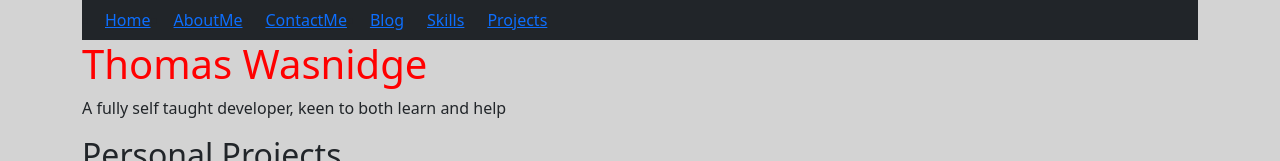
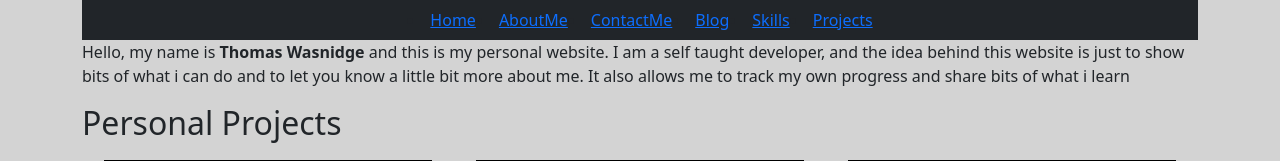
Before and after one commit to wozza0212/Portfolio, a Django app: page / in a window 1280 px wide. Shown: the top 161 px of the page. Run offline with Django 3.2, Linux system fonts and the light colour scheme; data comes from the database, SQL or seed files in the repository; parts of the project's set-up code (start-up, migrations or seed data) failed here and were passed over.

Commit message:
a bit more about me, center nav bar

```diff
--- a/portfolio/static/css/portfolio.css
+++ b/portfolio/static/css/portfolio.css
@@ -21,4 +21,5 @@ body{
 .project {
     border: solid black 2px;
     margin: 10px;
+    padding: 20px;
 }
--- a/portfolio/templates/portfolio/base.html
+++ b/portfolio/templates/portfolio/base.html
@@ -10,7 +10,7 @@
 </head>
 <body>
     <div class="container">
-        <div class="navbar navbar-expand-lg navbar-dark bg-dark">
+        <div class="navbar navbar-expand-lg navbar-dark bg-dark justify-content-center">
             <li class="nav-item">
                 <a href="{% url 'home' %}">Home</a>
             </li>
--- a/portfolio/templates/portfolio/home.html
+++ b/portfolio/templates/portfolio/home.html
@@ -10,8 +10,11 @@
 
     <div class="container">
         <div class="Small_info">
-            <h1>Thomas Wasnidge</h1>
-            <p>A fully self taught developer, keen to both learn and help</p>
+
+            <p>Hello, my name is <strong>Thomas Wasnidge</strong> and this is my personal website.
+            I am a self taught developer, and the idea behind this website is just to show bits of what
+            i can do and to let you know a little bit more about me.  It also allows me to track my own progress
+            and share bits of what i learn</p>
         </div>
 
         <div class="projects">
```
